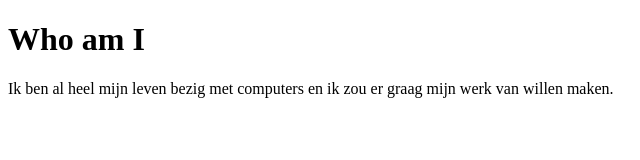
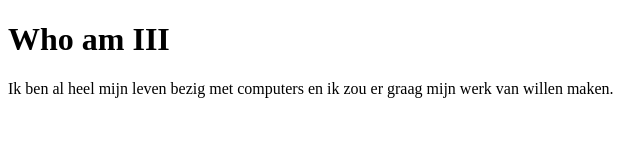
Before and after one commit to Mitchbox02/Mitchbox02.github.io, a plain HTML site: page Profile.html in a window 1280 px wide. Shown: the full height of the page, 0-640 px from the left. Drawn offline with Linux system fonts and the light colour scheme.

Commit message:
Update Profile.html

```diff
--- a/Profile.html
+++ b/Profile.html
@@ -7,7 +7,7 @@
     <title>My Profile</title>
   </head>
   <body>
-    <h1>Who am I</h1>
+    <h1>Who am III</h1>
     <p>Ik ben al heel mijn leven bezig met computers en ik zou er graag mijn werk van willen maken.</p>
 
   </body>
```
